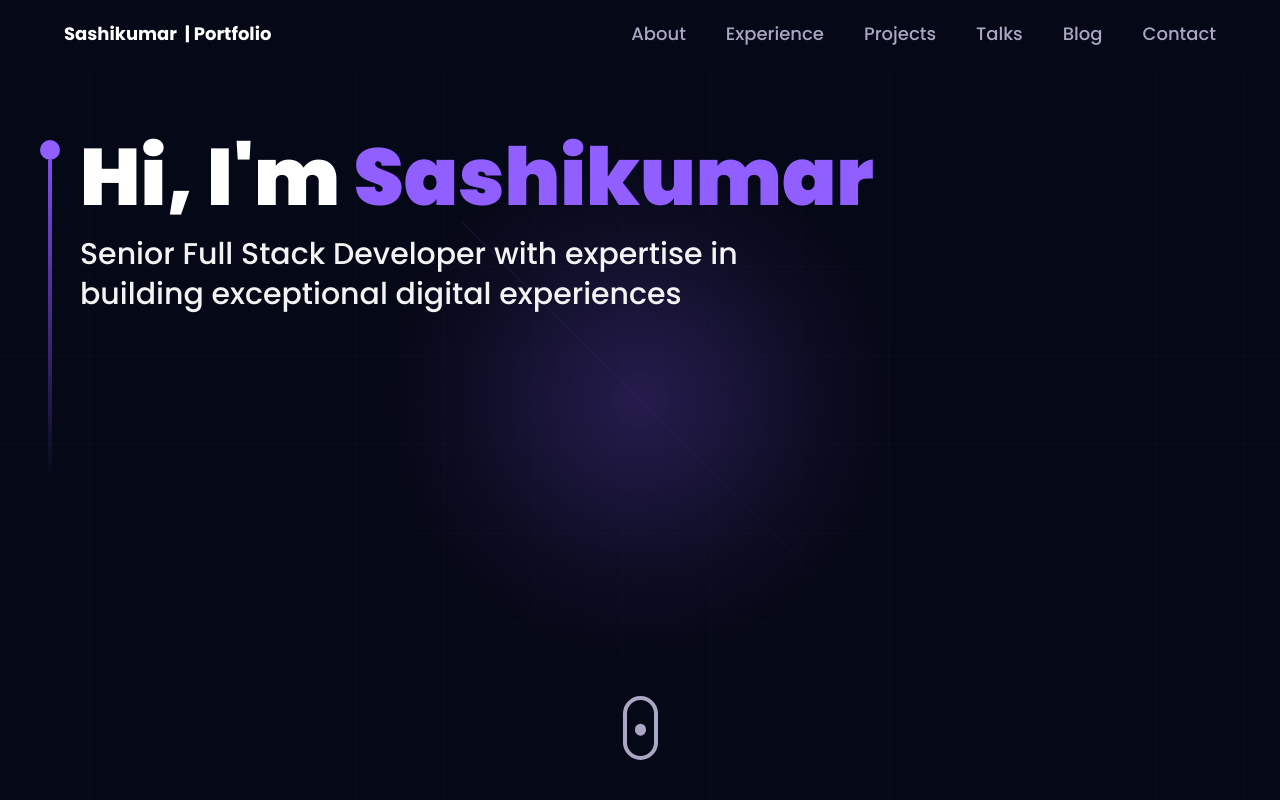
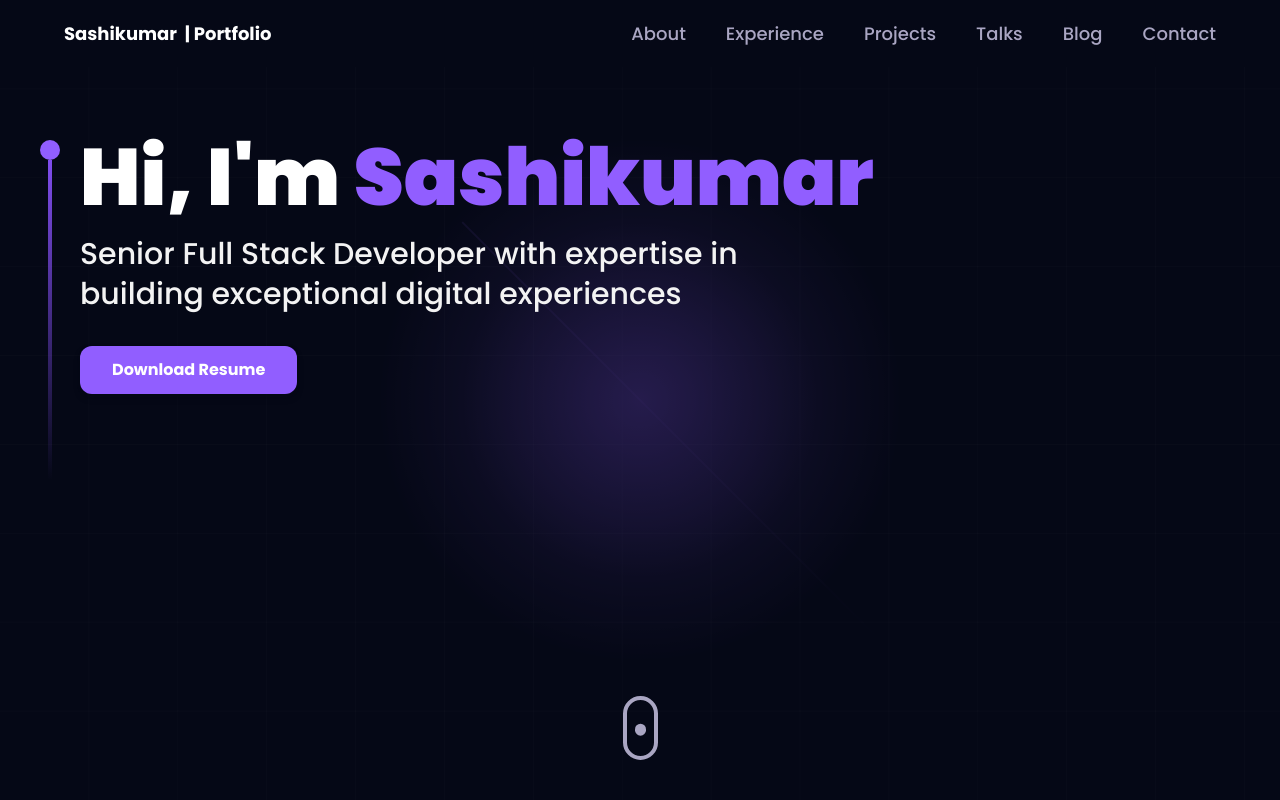
Before and after one commit to yshashi/PortfolioV2, a React (Vite) app: page / in a window 1280 px wide. Shown: the top 800 px of the page. Built offline with nearby package versions, Linux system fonts and the light colour scheme.

Commit message:
feat: added download resume feature

```diff
--- a/src/components/Hero.jsx
+++ b/src/components/Hero.jsx
@@ -2,6 +2,10 @@ import { motion } from 'framer-motion';
 import { styles } from '../styles';
 
 const Hero = () => {
+  const handleDownloadResume = () => {
+    window.open('https://drive.google.com/file/d/1tlzGRapQ26IDQNgeKqv0Tk1oj2N2h6_b/view?usp=sharing', '_blank');
+  };
+
   return (
     <section className="relative w-full h-screen mx-auto">
       <div className={`${styles.paddingX} absolute inset-0 top-[120px] max-w-7xl mx-auto flex flex-row items-start gap-5`}>
@@ -18,6 +22,12 @@ const Hero = () => {
             Senior Full Stack Developer with expertise in<br className="sm:block hidden" />
             building exceptional digital experiences
           </p>
+          <button
+            onClick={handleDownloadResume}
+            className="mt-8 py-3 px-8 rounded-xl outline-none w-fit text-white font-bold shadow-md shadow-primary bg-[#915eff] hover:bg-[#7f44ff] transition-all"
+          >
+            Download Resume
+          </button>
         </div>
       </div>
 
```
